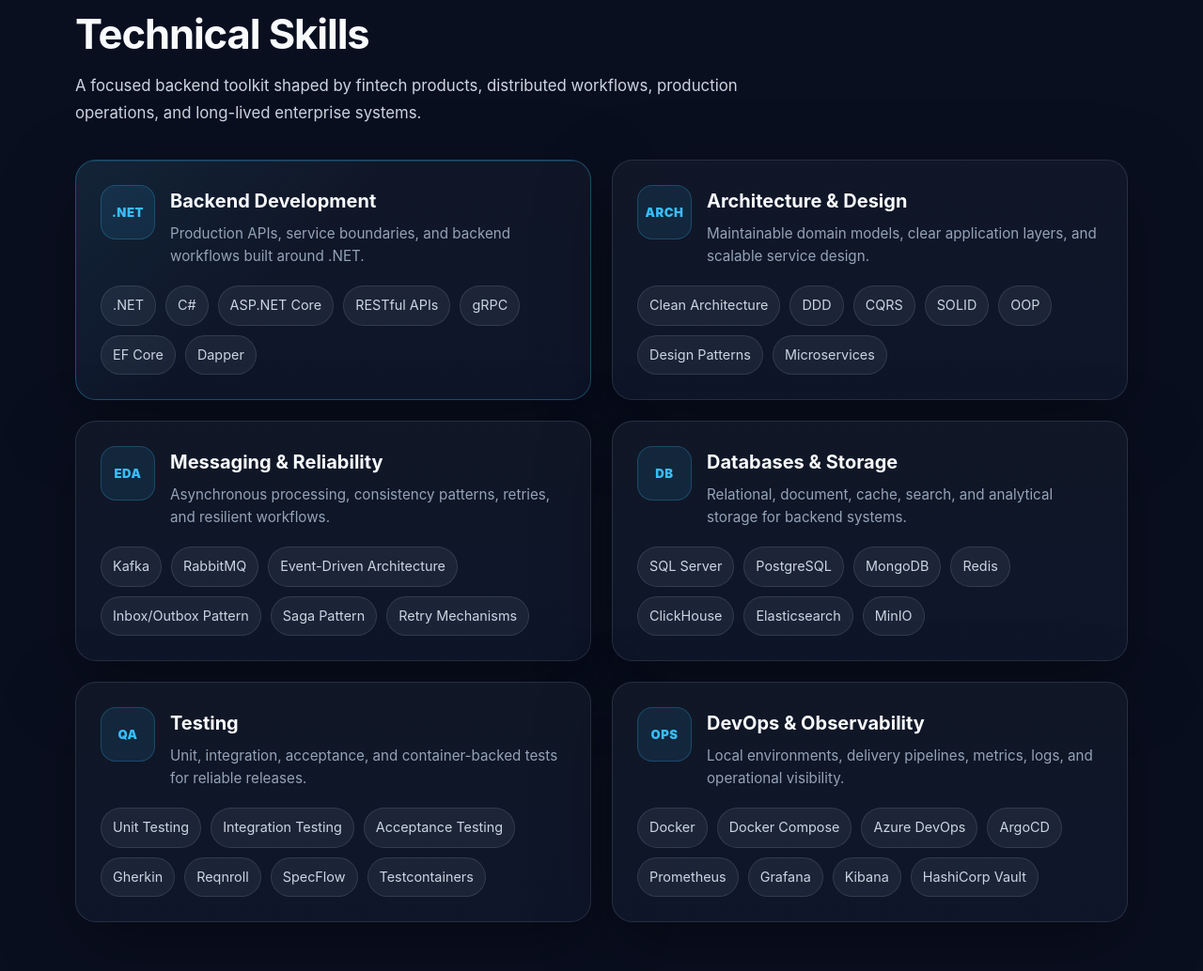
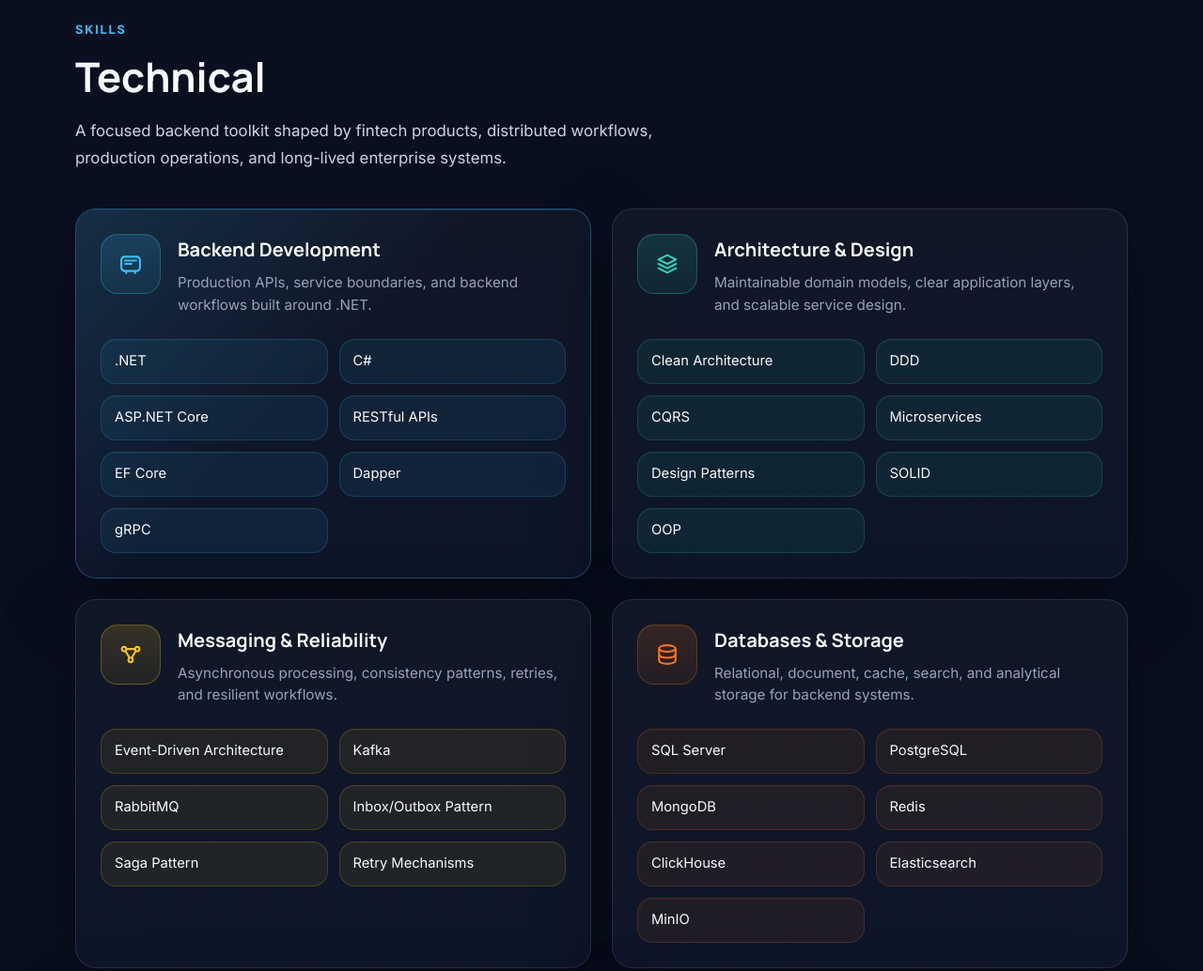
Before and after one commit to amirhossein-tohidi/amirhossein-tohidi.github.io, a plain HTML site: page index.html in a window 1280 px wide. Shown: the part 1752-2786 px from the top of the page at 94% size. Drawn offline with Linux system fonts and the light colour scheme.

Commit message:
feat: enhance portfolio layout and styling
- Add Google Fonts for improved typography in index.html
- Introduce new section headings and layout adjustments in index.html
- Update skill card styles and introduce new skill categories in styles.css
- Refactor CSS variables for better maintainability in styles.css
- Adjust spacing and alignment for various elements to enhance visual appeal

```diff
--- a/assets/css/styles.css
+++ b/assets/css/styles.css
@@ -1,4 +1,6 @@
 :root {
+    --font-body: "Inter", ui-sans-serif, system-ui, -apple-system, BlinkMacSystemFont, "Segoe UI", Arial, Helvetica, sans-serif;
+    --font-display: "Manrope", "Inter", ui-sans-serif, system-ui, -apple-system, BlinkMacSystemFont, "Segoe UI", Arial, Helvetica, sans-serif;
     --bg: #050816;
     --bg-muted: #0b1020;
     --card: #111827;
@@ -25,7 +27,7 @@ html {
 }
 
 body {
-    font-family: Inter, ui-sans-serif, system-ui, -apple-system, BlinkMacSystemFont, "Segoe UI", Arial, Helvetica, sans-serif;
+    font-family: var(--font-body);
     background: linear-gradient(180deg, rgba(15, 23, 42, 0.28), transparent 28rem),
     radial-gradient(circle at 18% 8%, rgba(56, 189, 248, 0.14), transparent 30rem),
     radial-gradient(circle at 82% 2%, rgba(16, 185, 129, 0.08), transparent 28rem),
@@ -50,6 +52,7 @@ ul {
 
 .section {
     padding: 96px 0;
+    scroll-margin-top: 96px;
 }
 
 .section-muted {
@@ -75,9 +78,10 @@ ul {
 }
 
 .logo {
+    font-family: var(--font-display);
     font-weight: 800;
     font-size: 1.25rem;
-    letter-spacing: -0.03em;
+    letter-spacing: 0;
 }
 
 .logo span {
@@ -186,10 +190,11 @@ ul {
 }
 
 .hero h1 {
+    font-family: var(--font-display);
     max-width: 720px;
     font-size: clamp(3.2rem, 6vw, 5.4rem);
     line-height: 1.03;
-    letter-spacing: -0.04em;
+    letter-spacing: 0;
     margin-bottom: 24px;
 }
 
@@ -372,22 +377,24 @@ ul {
 }
 
 h2 {
+    font-family: var(--font-display);
     font-size: clamp(2rem, 3.4vw, 3rem);
     line-height: 1.16;
-    letter-spacing: -0.025em;
+    letter-spacing: 0;
     margin-bottom: 28px;
     text-wrap: balance;
 }
 
 .about-layout {
     grid-template-columns: 1fr;
-    gap: 24px;
+    gap: 28px;
 }
 
 .about-heading {
     display: flex;
-    align-items: center;
-    gap: 16px;
+    flex-direction: column;
+    align-items: flex-start;
+    gap: 10px;
     padding-bottom: 18px;
     border-bottom: 1px solid var(--border);
 }
@@ -400,8 +407,39 @@ h2 {
     max-width: none;
     font-size: clamp(1.45rem, 2.2vw, 2rem);
     line-height: 1.15;
-    letter-spacing: -0.015em;
+    letter-spacing: 0;
     font-weight: 800;
+    margin-bottom: 0;
+}
+
+.section-head {
+    display: grid;
+    gap: 18px;
+}
+
+.section-head-skills {
+    max-width: 760px;
+    margin-bottom: 40px;
+}
+
+.section-head-skills h2 {
+    max-width: 640px;
+    margin-bottom: 0;
+}
+
+.section-head-skills .section-intro {
+    margin: 0;
+    max-width: 700px;
+}
+
+.section-head-split {
+    grid-template-columns: minmax(0, 1fr) minmax(320px, 0.86fr);
+    align-items: end;
+    gap: 28px 48px;
+    margin-bottom: 40px;
+}
+
+.section-head-split h2 {
     margin-bottom: 0;
 }
 
@@ -410,6 +448,11 @@ h2 {
     color: var(--text-muted);
     font-size: 1.05rem;
     margin: -12px 0 0;
+}
+
+.section-head-split .section-intro {
+    margin: 0;
+    max-width: 100%;
 }
 
 .section-text {
@@ -450,16 +493,48 @@ h2 {
 }
 
 .skill-card {
+    --skill-accent: var(--primary);
+    --skill-accent-rgb: 56, 189, 248;
     position: relative;
     overflow: hidden;
+}
+
+.skill-card-dotnet {
+    --skill-accent: #38bdf8;
+    --skill-accent-rgb: 56, 189, 248;
+}
+
+.skill-card-architecture {
+    --skill-accent: #2dd4bf;
+    --skill-accent-rgb: 45, 212, 191;
+}
+
+.skill-card-messaging {
+    --skill-accent: #fbbf24;
+    --skill-accent-rgb: 251, 191, 36;
+}
+
+.skill-card-data {
+    --skill-accent: #f97316;
+    --skill-accent-rgb: 249, 115, 22;
+}
+
+.skill-card-testing {
+    --skill-accent: #a3e635;
+    --skill-accent-rgb: 163, 230, 53;
+}
+
+.skill-card-ops {
+    --skill-accent: #fb7185;
+    --skill-accent-rgb: 251, 113, 133;
 }
 
 .skill-card::before {
     content: "";
     position: absolute;
     inset: 0;
-    border-top: 1px solid rgba(56, 189, 248, 0.2);
-    background: linear-gradient(135deg, rgba(56, 189, 248, 0.08), transparent 42%);
+    border-top: 1px solid rgba(var(--skill-accent-rgb), 0.22);
+    background: linear-gradient(135deg, rgba(var(--skill-accent-rgb), 0.14), transparent 46%);
     opacity: 0;
     transition: opacity 0.2s ease;
     pointer-events: none;
@@ -471,32 +546,40 @@ h2 {
 }
 
 .skill-card-primary {
-    border-color: rgba(56, 189, 248, 0.34);
+    border-color: rgba(var(--skill-accent-rgb), 0.34);
 }
 
 .skill-card-head {
     display: grid;
-    grid-template-columns: 58px 1fr;
-    gap: 16px;
+    grid-template-columns: 64px 1fr;
+    gap: 18px;
     align-items: start;
-    margin-bottom: 20px;
+    margin-bottom: 24px;
     position: relative;
     z-index: 1;
 }
 
 .skill-icon {
-    width: 58px;
-    height: 58px;
+    width: 64px;
+    height: 64px;
     display: inline-flex;
     align-items: center;
     justify-content: center;
-    color: var(--primary);
-    background: rgba(56, 189, 248, 0.1);
-    border: 1px solid rgba(56, 189, 248, 0.24);
-    border-radius: 16px;
-    font-size: 0.82rem;
-    font-weight: 900;
-    letter-spacing: 0.04em;
+    color: var(--skill-accent);
+    background: linear-gradient(180deg, rgba(var(--skill-accent-rgb), 0.16), rgba(var(--skill-accent-rgb), 0.08));
+    border: 1px solid rgba(var(--skill-accent-rgb), 0.28);
+    border-radius: 18px;
+    box-shadow: inset 0 1px 0 rgba(255, 255, 255, 0.04);
+}
+
+.skill-icon svg {
+    width: 28px;
+    height: 28px;
+    fill: none;
+    stroke: currentColor;
+    stroke-width: 1.8;
+    stroke-linecap: round;
+    stroke-linejoin: round;
 }
 
 .skill-card-head h3 {
@@ -511,6 +594,7 @@ h2 {
 
 .card h3,
 .project-card h3 {
+    font-family: var(--font-display);
     font-size: 1.25rem;
     margin-bottom: 16px;
 }
@@ -534,6 +618,26 @@ h2 {
     border-radius: 999px;
     padding: 8px 12px;
     font-size: 0.9rem;
+}
+
+.skill-card .tags {
+    display: grid;
+    grid-template-columns: repeat(2, minmax(0, 1fr));
+    gap: 12px;
+}
+
+.skill-card .tags span {
+    min-height: 48px;
+    display: flex;
+    align-items: center;
+    color: var(--text);
+    background: rgba(var(--skill-accent-rgb), 0.08);
+    border: 1px solid rgba(var(--skill-accent-rgb), 0.18);
+    border-radius: 16px;
+    padding: 10px 14px;
+    font-size: 0.92rem;
+    line-height: 1.35;
+    box-shadow: inset 0 1px 0 rgba(255, 255, 255, 0.03);
 }
 
 .project-card {
@@ -975,6 +1079,16 @@ h2 {
         grid-template-columns: 1fr;
     }
 
+    .section-head-split {
+        grid-template-columns: 1fr;
+        gap: 18px;
+        margin-bottom: 32px;
+    }
+
+    .section-head-skills {
+        margin-bottom: 32px;
+    }
+
     .section {
         padding: 72px 0;
     }
@@ -1026,6 +1140,10 @@ h2 {
         gap: 8px;
     }
 
+    .skill-card .tags {
+        grid-template-columns: 1fr;
+    }
+
     .hero-meta span {
         padding: 7px 10px;
         font-size: 0.82rem;
@@ -1067,9 +1185,8 @@ h2 {
     }
 
     .skill-icon {
-        width: auto;
-        min-width: 58px;
-        padding: 0 14px;
+        width: 60px;
+        min-width: 60px;
     }
 
     .card,
--- a/index.html
+++ b/index.html
@@ -6,6 +6,9 @@
     <meta name="description" content="Personal developer portfolio of Amirhossein Tohidi, .NET Backend Developer."/>
     <title>Amirhossein Tohidi | .NET Backend Developer</title>
 
+    <link rel="preconnect" href="https://fonts.googleapis.com"/>
+    <link rel="preconnect" href="https://fonts.gstatic.com" crossorigin/>
+    <link href="https://fonts.googleapis.com/css2?family=Inter:wght@400;500;600;700;800;900&family=Manrope:wght@700;800&display=swap" rel="stylesheet"/>
     <link rel="icon" type="image/svg+xml" href="assets/images/favicon.svg"/>
     <link rel="stylesheet" href="assets/css/styles.css"/>
 </head>
@@ -25,6 +28,7 @@
             <li><a href="#skills">Skills</a></li>
             <li><a href="#projects">Projects</a></li>
             <li><a href="#experience">Experience</a></li>
+            <li><a href="#education">Education</a></li>
             <li><a href="#contact" class="nav-cta">Contact</a></li>
         </ul>
     </nav>
@@ -139,7 +143,8 @@
     <section id="about" class="section">
         <div class="container grid-two about-layout">
             <div class="about-heading">
-                <p class="section-label">About me</p>
+                <p class="section-label">About</p>
+                <h2>How I Work</h2>
             </div>
 
             <div class="section-text">
@@ -167,17 +172,26 @@
 
     <section id="skills" class="section section-muted">
         <div class="container">
-            <p class="section-label">Skills</p>
-            <h2>Technical Skills</h2>
-            <p class="section-intro">
-                A focused backend toolkit shaped by fintech products, distributed workflows,
-                production operations, and long-lived enterprise systems.
-            </p>
+            <div class="section-head section-head-skills">
+                <div>
+                    <p class="section-label">Skills</p>
+                    <h2>Technical</h2>
+                </div>
+                <p class="section-intro">
+                    A focused backend toolkit shaped by fintech products, distributed workflows,
+                    production operations, and long-lived enterprise systems.
+                </p>
+            </div>
 
             <div class="skills-grid">
-                <div class="card skill-card skill-card-primary">
+                <div class="card skill-card skill-card-primary skill-card-dotnet">
                     <div class="skill-card-head">
-                        <span class="skill-icon">.NET</span>
+                        <span class="skill-icon" aria-hidden="true">
+                            <svg viewBox="0 0 24 24">
+                                <rect x="3.5" y="5.5" width="17" height="13" rx="3"/>
+                                <path d="M8 18.5v2M16 18.5v2M7 9h10M7 12h6"/>
+                            </svg>
+                        </span>
                         <div>
                             <h3>Backend Development</h3>
                             <p>Production APIs, service boundaries, and backend workflows built around .NET.</p>
@@ -188,15 +202,20 @@
                         <span>C#</span>
                         <span>ASP.NET Core</span>
                         <span>RESTful APIs</span>
-                        <span>gRPC</span>
                         <span>EF Core</span>
                         <span>Dapper</span>
+                        <span>gRPC</span>
                     </div>
                 </div>
 
-                <div class="card skill-card">
+                <div class="card skill-card skill-card-architecture">
                     <div class="skill-card-head">
-                        <span class="skill-icon">ARCH</span>
+                        <span class="skill-icon" aria-hidden="true">
+                            <svg viewBox="0 0 24 24">
+                                <path d="M12 4 4 8l8 4 8-4-8-4Z"/>
+                                <path d="M4 12l8 4 8-4M4 16l8 4 8-4"/>
+                            </svg>
+                        </span>
                         <div>
                             <h3>Architecture & Design</h3>
                             <p>Maintainable domain models, clear application layers, and scalable service design.</p>
@@ -206,34 +225,47 @@
                         <span>Clean Architecture</span>
                         <span>DDD</span>
                         <span>CQRS</span>
+                        <span>Microservices</span>
+                        <span>Design Patterns</span>
                         <span>SOLID</span>
                         <span>OOP</span>
-                        <span>Design Patterns</span>
-                        <span>Microservices</span>
                     </div>
                 </div>
 
-                <div class="card skill-card">
+                <div class="card skill-card skill-card-messaging">
                     <div class="skill-card-head">
-                        <span class="skill-icon">EDA</span>
+                        <span class="skill-icon" aria-hidden="true">
+                            <svg viewBox="0 0 24 24">
+                                <circle cx="6" cy="7" r="2"/>
+                                <circle cx="18" cy="7" r="2"/>
+                                <circle cx="12" cy="17" r="2"/>
+                                <path d="M8 7h8M7.2 8.6l3.6 6.1M16.8 8.6l-3.6 6.1"/>
+                            </svg>
+                        </span>
                         <div>
                             <h3>Messaging & Reliability</h3>
                             <p>Asynchronous processing, consistency patterns, retries, and resilient workflows.</p>
                         </div>
                     </div>
                     <div class="tags">
+                        <span>Event-Driven Architecture</span>
                         <span>Kafka</span>
                         <span>RabbitMQ</span>
-                        <span>Event-Driven Architecture</span>
                         <span>Inbox/Outbox Pattern</span>
                         <span>Saga Pattern</span>
                         <span>Retry Mechanisms</span>
                     </div>
                 </div>
 
-                <div class="card skill-card">
+                <div class="card skill-card skill-card-data">
                     <div class="skill-card-head">
-                        <span class="skill-icon">DB</span>
+                        <span class="skill-icon" aria-hidden="true">
+                            <svg viewBox="0 0 24 24">
+                                <ellipse cx="12" cy="6.5" rx="7.5" ry="3"/>
+                                <path d="M4.5 6.5v11c0 1.66 3.36 3 7.5 3s7.5-1.34 7.5-3v-11"/>
+                                <path d="M4.5 12c0 1.66 3.36 3 7.5 3s7.5-1.34 7.5-3"/>
+                            </svg>
+                        </span>
                         <div>
                             <h3>Databases & Storage</h3>
                             <p>Relational, document, cache, search, and analytical storage for backend systems.</p>
@@ -250,9 +282,14 @@
                     </div>
                 </div>
 
-                <div class="card skill-card">
+                <div class="card skill-card skill-card-testing">
                     <div class="skill-card-head">
-                        <span class="skill-icon">QA</span>
+                        <span class="skill-icon" aria-hidden="true">
+                            <svg viewBox="0 0 24 24">
+                                <path d="M12 3.5 18.5 6v5.25c0 4.36-2.81 7.92-6.5 9.25-3.69-1.33-6.5-4.89-6.5-9.25V6L12 3.5Z"/>
+                                <path d="m9 12.25 2 2 4-4"/>
+                            </svg>
+                        </span>
                         <div>
                             <h3>Testing</h3>
                             <p>Unit, integration, acceptance, and container-backed tests for reliable releases.</p>
@@ -262,16 +299,22 @@
                         <span>Unit Testing</span>
                         <span>Integration Testing</span>
                         <span>Acceptance Testing</span>
-                        <span>Gherkin</span>
                         <span>Reqnroll</span>
                         <span>SpecFlow</span>
+                        <span>Gherkin</span>
                         <span>Testcontainers</span>
                     </div>
                 </div>
 
-                <div class="card skill-card">
+                <div class="card skill-card skill-card-ops">
                     <div class="skill-card-head">
-                        <span class="skill-icon">OPS</span>
+                        <span class="skill-icon" aria-hidden="true">
+                            <svg viewBox="0 0 24 24">
+                                <path d="M4 18h16"/>
+                                <path d="M6.5 18v-5.5M12 18V9M17.5 18v-8.5"/>
+                                <path d="m5 9 4-3 3 2 6-4"/>
+                            </svg>
+                        </span>
                         <div>
                             <h3>DevOps & Observability</h3>
                             <p>Local environments, delivery pipelines, metrics, logs, and operational visibility.</p>
@@ -709,7 +752,7 @@
       </svg>
                     </span>
                     <span class="contact-label">Phone</span>
-                    <span class="contact-value">Messaging apps available · (+98) 912 029 9061</span>
+                    <span class="contact-value">Messaging apps available &middot; (+98) 912 029 9061</span>
                 </a>
             </div>
         </div>
@@ -718,7 +761,7 @@
 
 <footer class="footer">
     <div class="container">
-        <p>© <span id="year"></span> Amirhossein Tohidi. All rights reserved.</p>
+        <p>&copy; <span id="year"></span> Amirhossein Tohidi. All rights reserved.</p>
     </div>
 </footer>
 
```
